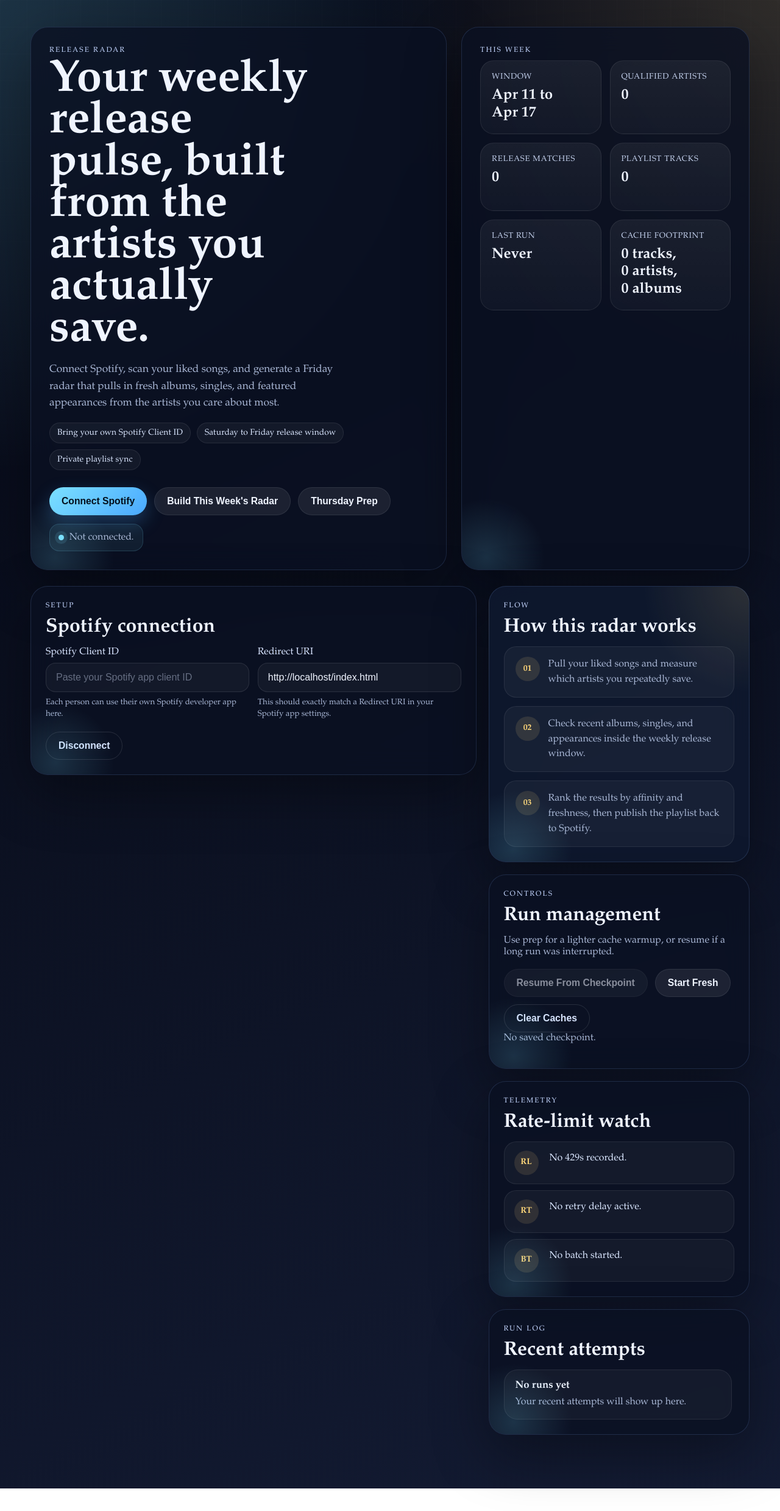
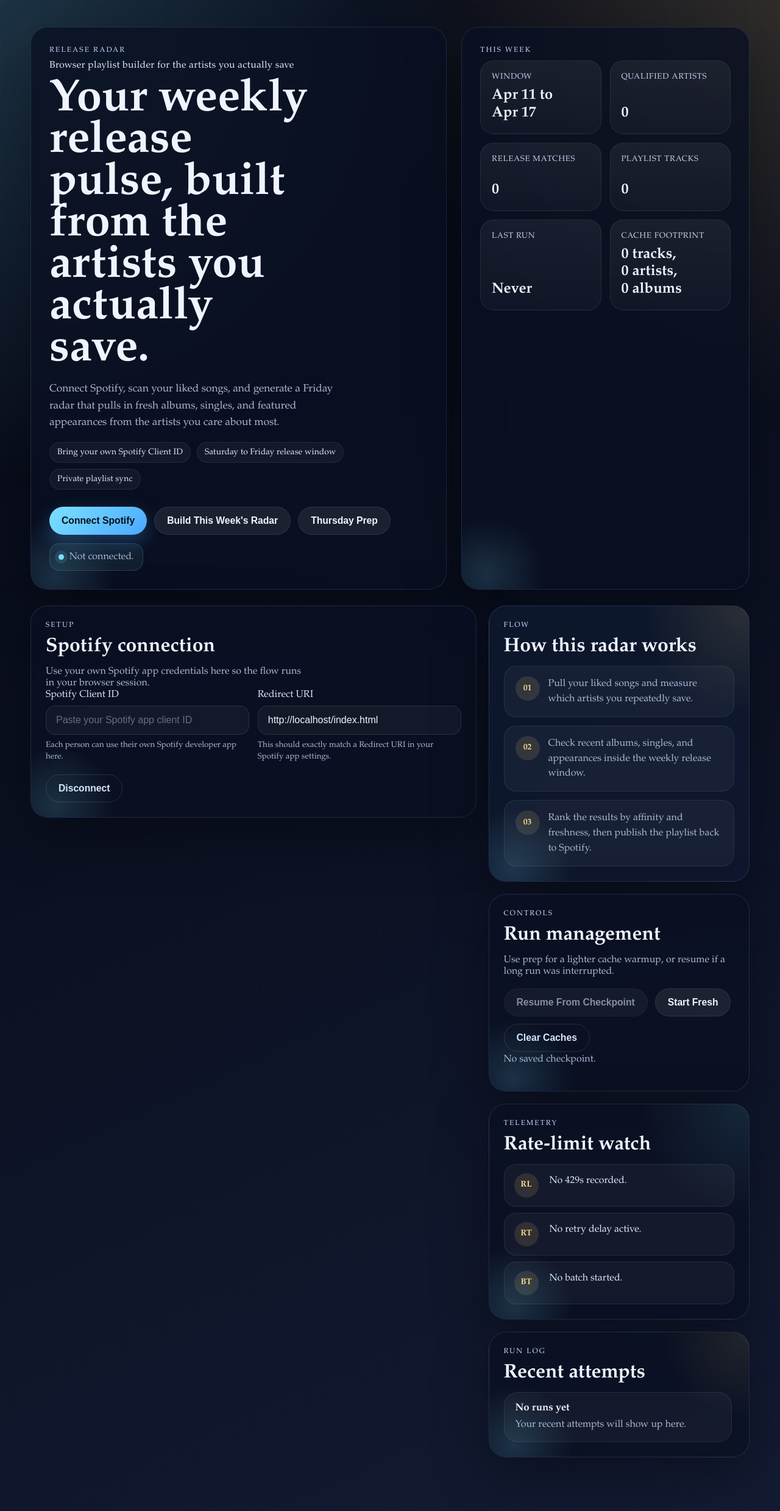
Before and after one commit to rsun5210/reed-ave, a plain HTML site: page index.html in a window 1280 px wide. Shown: the whole page at 61% size. Before the commit the page ends 2441 px from the top, so only its background shows below. Drawn offline with Linux system fonts and the light colour scheme.

Commit message:
Refine guidance and panel hierarchy

```diff
--- a/index.html
+++ b/index.html
@@ -11,6 +11,7 @@
       <section class="hero">
         <div class="hero-copy">
           <p class="eyebrow">Release Radar</p>
+          <p class="hero-kicker">Browser playlist builder for the artists you actually save</p>
           <h1>Your weekly release pulse, built from the artists you actually save.</h1>
           <p class="lede">
             Connect Spotify, scan your liked songs, and generate a Friday radar that
@@ -66,6 +67,9 @@
           <section class="card">
             <p class="eyebrow">Setup</p>
             <h2>Spotify connection</h2>
+            <p class="muted section-note">
+              Use your own Spotify app credentials here so the flow runs in your browser session.
+            </p>
             <div class="field-grid">
               <label class="field">
                 <span>Spotify Client ID</span>
@@ -193,7 +197,7 @@
             <p id="checkpoint-status" class="muted">No saved checkpoint.</p>
           </section>
 
-          <section class="card">
+          <section class="card telemetry-card">
             <p class="eyebrow">Telemetry</p>
             <h2>Rate-limit watch</h2>
             <div class="timeline compact-list">
@@ -212,7 +216,7 @@
             </div>
           </section>
 
-          <section class="card">
+          <section class="card log-card">
             <p class="eyebrow">Run Log</p>
             <h2>Recent attempts</h2>
             <ul id="run-log" class="results-list"></ul>
--- a/styles.css
+++ b/styles.css
@@ -105,6 +105,13 @@
   color: #c5d7ff;
 }
 
+.hero-kicker {
+  margin-bottom: 14px;
+  color: #dbe7ff;
+  font-size: 0.98rem;
+  letter-spacing: 0.02em;
+}
+
 h1,
 h2,
 p {
@@ -198,6 +205,9 @@
   background: linear-gradient(180deg, rgba(255, 255, 255, 0.06), rgba(255, 255, 255, 0.03));
   border: 1px solid rgba(255, 255, 255, 0.08);
   min-height: 112px;
+  display: flex;
+  flex-direction: column;
+  justify-content: space-between;
   transition:
     transform 180ms ease,
     border-color 180ms ease,
@@ -333,6 +343,18 @@
 .section-note {
   margin-bottom: 0;
   max-width: 54ch;
+}
+
+.telemetry-card {
+  background:
+    radial-gradient(circle at top right, rgba(123, 224, 255, 0.11), transparent 32%),
+    var(--panel);
+}
+
+.log-card {
+  background:
+    radial-gradient(circle at top right, rgba(255, 215, 122, 0.1), transparent 30%),
+    var(--panel);
 }
 
 .button {
@@ -592,6 +614,13 @@
   color: #dbe7ff;
 }
 
+#checkpoint-status,
+#telemetry-last-429,
+#telemetry-retry-delay,
+#telemetry-batch {
+  line-height: 1.5;
+}
+
 .hidden {
   display: none;
 }
```
